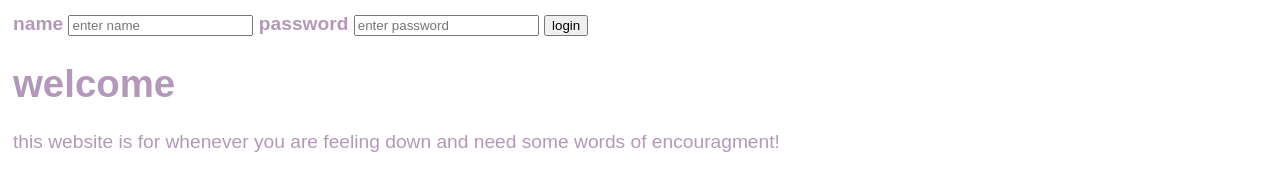
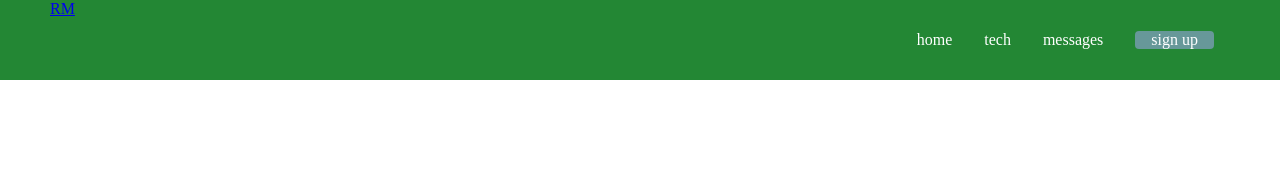
Before and after one commit to ridwanmuse/foundations-project, a website: page public/index.html in a window 1280 px wide. Drawn offline with Linux system fonts and the light colour scheme.

Commit message:
“progress”

```diff
--- a/public/index.css
+++ /dev/null
@@ -1,10 +0,0 @@
-
- body {
-  font-family: Arial, Helvetica, sans-serif;
-  font-size: larger;
-  display: flex;
-  color:rgb(180, 152, 186);
-  /*background-image:url('rm.jpg');*/
-  background-repeat: no-repeat;
-  background-size:cover;
-  }
--- a/public/index.html
+++ b/public/index.html
@@ -1,43 +1,37 @@
 <!DOCTYPE html>
-<html>
+<html lang="en">
 <head>
-	<title>
-		welcome
-	</title>
-	<style>
-		form {
-	    padding: 5px;
-		}
-		/*h1 {text-align: center;}
-		p {text-align: center;}
-		form {text-align: center;}*/
-
-	</style>
-	<title>About</title>
-	<link href="index.css" rel="stylesheet">
+	<meta charset="UTF-8">
+	<meta http-equiv="X-UA-Compatible" content="IE=edge">
+	<meta name="viewport" content="width=device-width, initial-scale=1.0">
+	<title>rm website</title>
+	<link rel="stylesheet" href="styles.css">
 </head>
 <body>
-	<form
-		class="container">
-		  <label for="uname"><b>name</b></label>
-		  <input type="text" placeholder="enter name" name="uname" required>
-
-		  <label for="psw"><b>password</b></label>
-		  <input type="password" placeholder="enter password" name="psw" required>
-
-		  <button type="submit">login</button>
+	<nav class="navbar">
+		<div class="navbar__container">
+			<a href="/" id="navbar__logo">RM</a>
+			<div class="navbar__toggle" id="mobile-menu">
+				<span class="bar"></span><span class="bar"></span>
+				<span class="bar"></span>
+			</div>
+			<ul class="navbar__menu">
+				<li class="navbar__item">
+					<a href="/" class="navbar__links">home</a>
+				</li>
+				<li class="navbar__item">
+					<a href="/index.js" class="navbar__links">tech</a>
+				</li>
+				<li class="navbar__item">
+					<a href="/" class="navbar__links">messages</a>
+				</li>
+				<li class="navbar__btn">
+					<a href="/" class="button">sign up</a></li>
+			</ul>
 
 
-
-  <h1>welcome</h1>
-  <p style="text-align:center/left/right;"></p>
-
-		<p>
-			this website is for whenever you are feeling down and need some words of encouragment!
-
-		</p>
-
-
+		</div>
+	</nav>
 
 </body>
 </html>
--- /dev/null
+++ b/public/styles.css
@@ -0,0 +1,95 @@
+* {
+    box-sizing: border-box;
+    margin: 0;
+    padding: 0;
+    font-family:'Times New Roman',sans-serif
+}
+.navbar {
+    background: #238734;
+    height: 80px;
+    display: flex;
+    justify-content: center;
+    align-items: 1.2rem;
+    position: sticky;
+    top: 0;
+    z-index: 999;
+}
+.navbar__container{
+    display: flex;
+    justify-content: space-between;
+    height: 80px;
+    z-index: 1;
+    width: 100%;
+    max-width: 1300px;
+    margin: 0 auto;
+    padding: 0 50px;
+}
+#nav__logo {
+    background-color: aquamarine;
+    background-image: linear-gradient(to top, #679899 0%, #ffb1ff 100%);
+    background-size: 100%;
+    -webkit-background-clip: text;
+    -moz-background-clip: text;
+    -webkit-text-fill-color: transparent;
+    -moz-text-fill-color: transparent;
+    display: flex;
+    align-items: center;
+    cursor: pointer;
+    text-decoration: none;
+    font-size: 2rem;
+}
+.fa-gem{
+    margin-right: 0.5rem;
+}
+
+.navbar__menu{
+    display: flex;
+    align-items: center;
+    list-style: none;
+    text-align: center;
+}
+
+.navbar__items {
+    height: 80px;
+}
+
+.navbar__links {
+    color: #fff;
+    display: flex;
+    align-items: center;
+    justify-content: center;
+    text-decoration: none;
+    padding: 0 1rem;
+    height: 100%;
+}
+.navbar__btn {
+    display: flex;
+    justify-content: center;
+    align-items: center;
+    padding: 0 1rem;
+    width: 100%;
+}
+
+.button{
+    display: flex;
+    align-items: center;
+    justify-content: center;
+    text-decoration: none;
+    padding: 0 1rem;
+    height: 100%;
+    width: 100%;
+    border: none;
+    outline: none;
+    border-radius: 4px;
+    background: #679899;
+    color:#fff;
+}
+
+.button:hover{
+    background: #779987;
+    transition: all 0.3s ease;
+}
+.navbar__links:hover {
+    color: #378994;
+    transition: 0.3s ease;
+}
```
Also changed, not shown: server/controller.js (deleted, +0 -21 lines), server/index.js (deleted, +0 -24 lines), public/index.js (added), public/rm.jpg (deleted).
